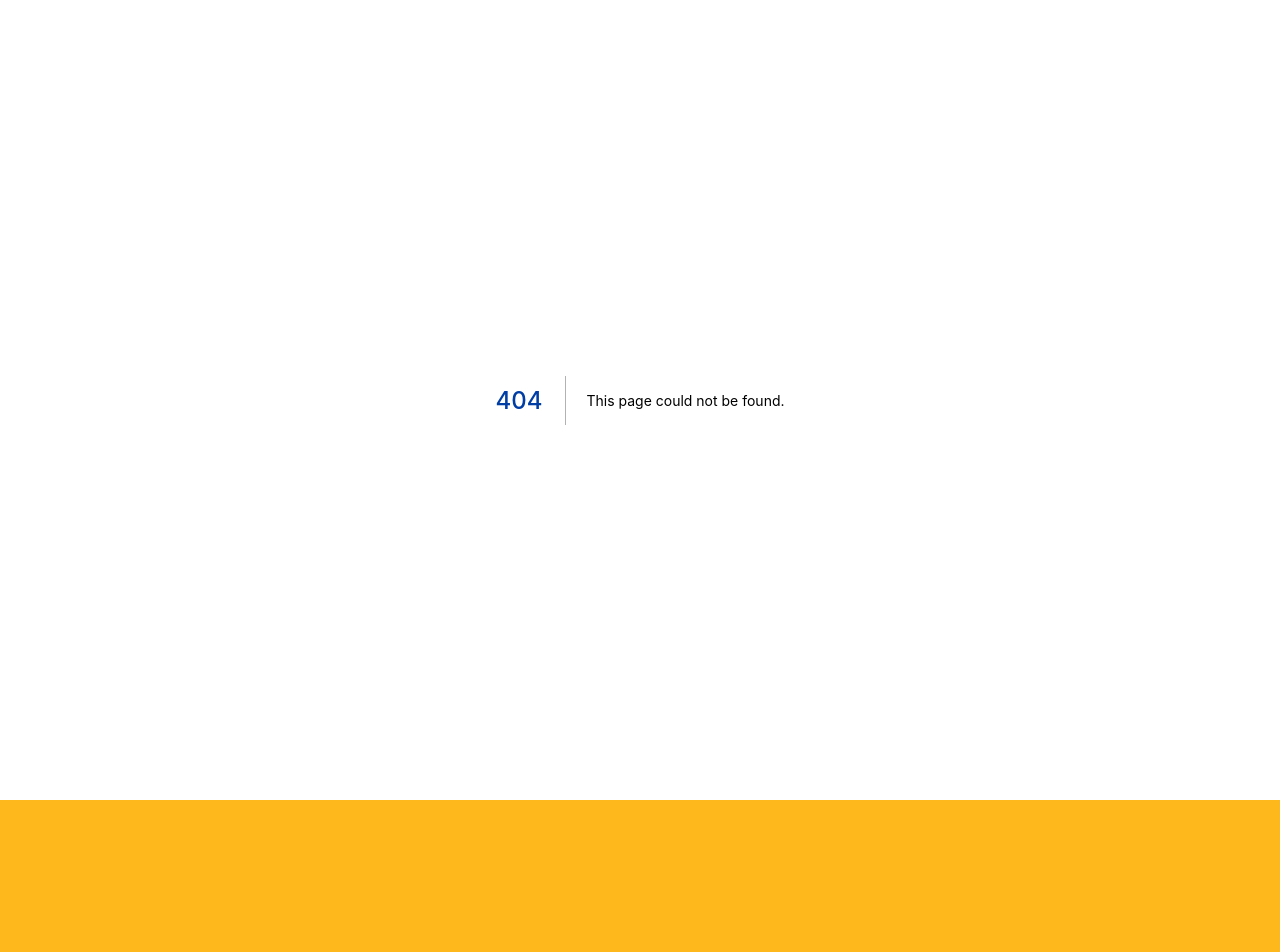
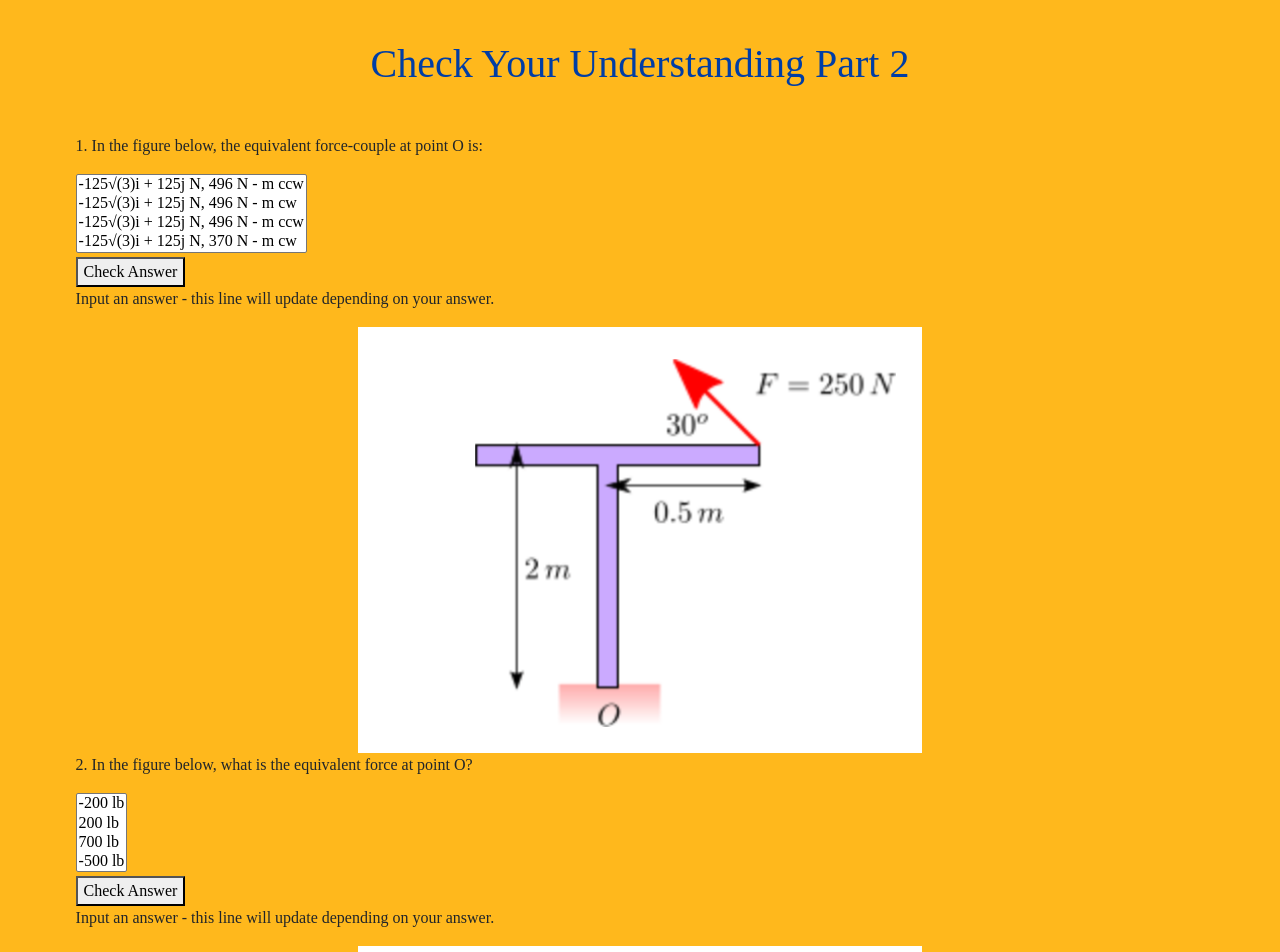
Before and after one commit to guptaraghav29/Research-Grant, a Next.js app in the folder research/: page /Moments/Week1/Module3/UnderstandingQuiz2 in a window 1280 px wide. Before the commit this address had no page. Shown: the top 952 px of the page. Before the commit the page ends 800 px from the top, so only its background shows below. Built offline with nearby package versions, Linux system fonts and the light colour scheme.

Commit message:
Check ur understanding mod 3 complete

```diff
--- /dev/null
+++ b/research/pages/Moments/Week1/Module3/UnderstandingQuiz2.js
@@ -0,0 +1,109 @@
+import Head from 'next/head'
+import React, { useRef } from 'react';
+
+export default function UnderstandingQuiz2() {
+    const nameForm = useRef(null);
+
+    const handleClickEvent1 = () => {
+        const form = nameForm.current;
+        var answer = '1';
+        console.log("value" + form['input1'].value);
+        if (form['input1'].value == answer)
+            document.getElementById("result1").innerHTML = "Correct answer!";
+        else
+            document.getElementById("result1").innerHTML = "Incorrect answer! Please try again."
+    }
+
+    const handleClickEvent2 = () => {
+        const form = nameForm.current;
+        var answer = '2';
+        console.log("value" + form['input2'].value);
+        if (form['input2'].value == answer)
+            document.getElementById("result2").innerHTML = "Correct answer!";
+        else
+            document.getElementById("result2").innerHTML = "Incorrect answer! Please try again."
+    }
+
+    const handleClickEvent3 = () => {
+        const form = nameForm.current;
+        var answer = '4';
+        console.log("value" + form['input3'].value);
+        if (form['input3'].value == answer)
+            document.getElementById("result3").innerHTML = "Correct answer!";
+        else
+            document.getElementById("result3").innerHTML = "Incorrect answer! Please try again."
+    }
+
+    const handleClickEvent4 = () => {
+        const form = nameForm.current;
+        var answer = '3';
+        console.log("value " + form['input4'].value);
+        if (form['input4'].value == answer)
+            document.getElementById("result4").innerHTML = "Correct answer!";
+        else
+            document.getElementById("result4").innerHTML = "Incorrect answer! Please try again."
+
+    }
+
+    return (
+        <div style={{ paddingLeft: "2cm", paddingRight: "2cm", textAlign: "left" }}>
+            <Head>
+                <title> Understanding Quiz 2 </title>
+            </Head>
+            <h1 style={{ paddingBottom: "1cm" }}> Check Your Understanding Part 2 </h1>
+            <form ref={nameForm}>
+                <p>1. In the figure below, the equivalent force-couple at point O is: </p>
+
+                <select name={'input1'} size={'4'}>
+                    <option value="1">-125√(3)i + 125j N, 496 N - m ccw</option>
+                    <option value="2">-125√(3)i + 125j N, 496 N - m cw</option>
+                    <option value="3">-125√(3)i + 125j N, 496 N - m ccw</option>
+                    <option value="4">-125√(3)i + 125j N, 370 N - m cw</option>
+                </select>
+                <br></br>
+                <button type="button" onClick={handleClickEvent1}>Check Answer</button>
+                <p id="result1"> Input an answer - this line will update depending on your answer. </p>
+                <img class="center" src="../../../images/quiz1_1_8.png" width="50%"></img>
+
+                <p>2. In the figure below, what is the equivalent force at point O?</p>
+
+                <select name={'input2'} size={'4'}>
+                    <option value="1">-200 lb</option>
+                    <option value="2">200 lb </option>
+                    <option value="3">700 lb</option>
+                    <option value="4">-500 lb</option>
+                </select>
+                <br></br>
+
+                <button type="button" onClick={handleClickEvent2}>Check Answer</button>
+                <p id="result2"> Input an answer - this line will update depending on your answer. </p>
+                <img class="center" src="../../../images/quiz1_1_9.png" width="50%"></img>
+                <p>3. (Same figure as for #2) In the figure below, what is the moment about point O?</p>
+
+                <select name={'input3'} size={'4'}>
+                    <option value="1">-800 lb-ft </option>
+                    <option value="2">800 lb-ft</option>
+                    <option value="3">-1050 lb-ft</option>
+                    <option value="4">1050 lb-ft</option>
+                </select>
+                <br></br>
+
+                <button type="button" onClick={handleClickEvent3}>Check Answer</button>
+                <p id="result3"> Input an answer - this line will update depending on your answer. </p>
+
+                <p>4. (Same figure as for #2) In the figure below, through what point on OA does the equivalent force at point O?</p>
+
+                <select name={'input4'} size={'4'}>
+                    <option value="1">-5.25 ft </option>
+                    <option value="2">4 ft</option>
+                    <option value="3">5.25 ft</option>
+                    <option value="4">-4 ft</option>
+                </select>
+                <br></br>
+
+                <button type="button" onClick={handleClickEvent4}>Check Answer</button>
+                <p id="result4"> Input an answer - this line will update depending on your answer. </p>
+            </form>
+        </div>
+    )
+}
```
Also changed, not shown: research/pages/Moments/Week1/Module3/UnderstandingQuiz1.js (added, +35 -0 lines), research/public/images/quiz1_1_8.png (added), research/public/images/quiz1_1_9.png (added).
